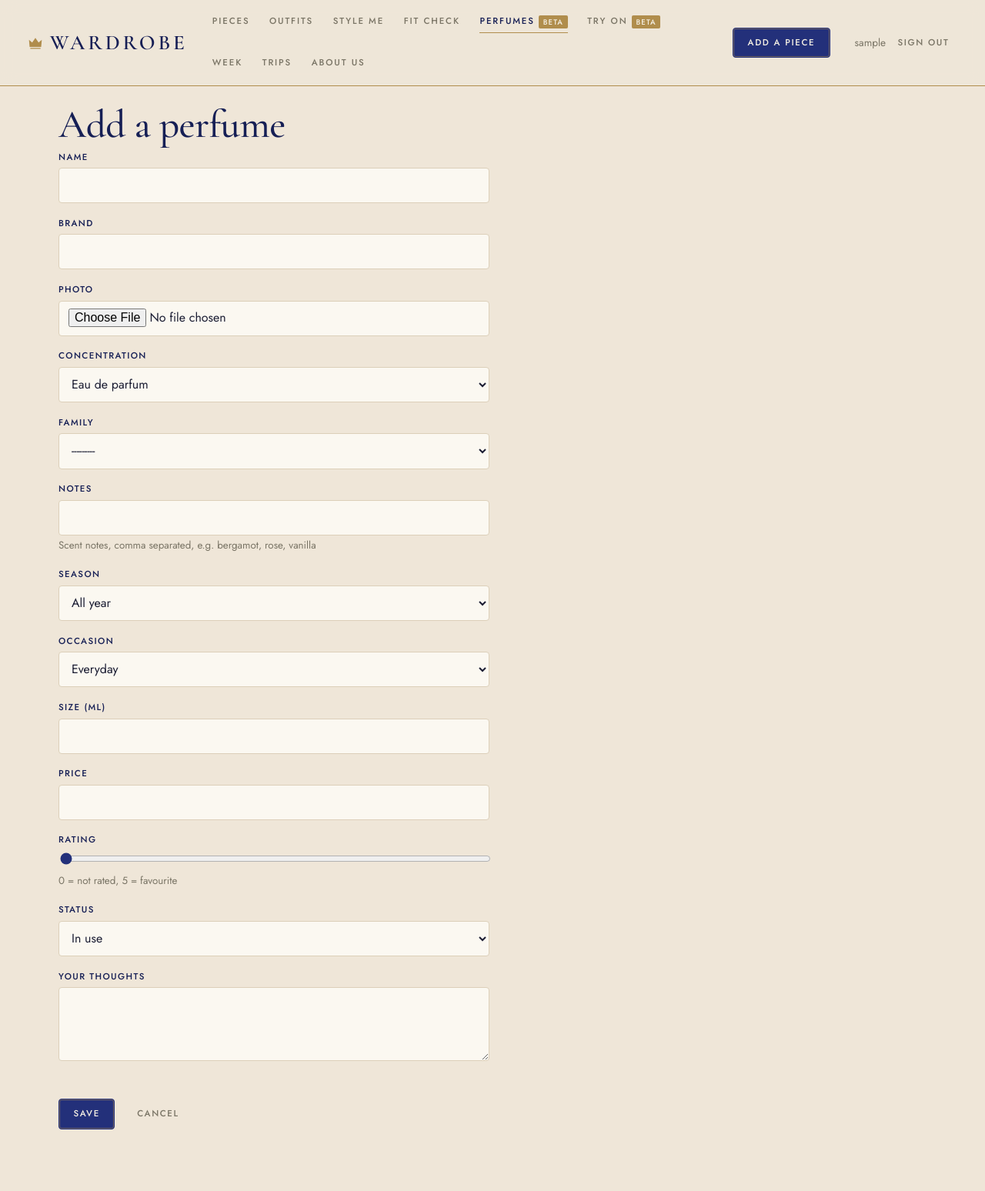
After one commit to RexAgarwal/Virtual-wardrobe, a Django app: page /perfumes/new/ in a window 1280 px wide. The commit adds this page. Shown: the whole page at 77% size. Run offline with Django 5.2, Linux system fonts and the light colour scheme; the visitor is signed in with stand-in values (Sample User, id 1); some libraries are stand-ins or nearby versions.

Commit message:
Add a Perfumes section (beta)
A separate shelf for fragrances with its own pages: add, view, edit and remove perfumes with brand,
bottle photo, concentration, scent family, notes, best season and occasion, size, price, rating and
status, plus search and filters. Private to each account, bottle photos are private too, and it is
switched on only for admins and the beta users through the same rollout setting as Try on.

Co-Authored-By: Claude Sonnet 5.5 <noreply@anthropic.com>

```diff
--- a/closet/forms.py
+++ b/closet/forms.py
@@ -1,6 +1,6 @@
 from django import forms
 
-from .models import Item, Outfit, Trip
+from .models import Item, Outfit, Perfume, Trip
 
 
 class ItemForm(forms.ModelForm):
@@ -52,3 +52,19 @@ class TripForm(forms.ModelForm):
         if data.get('start') and data.get('end') and data['end'] < data['start']:
             self.add_error('end', 'Return date is before the departure date.')
         return data
+
+
+class PerfumeForm(forms.ModelForm):
+    class Meta:
+        model = Perfume
+        fields = ['name', 'brand', 'photo', 'concentration', 'family', 'notes', 'season', 'occasion',
+                  'size_ml', 'price', 'rating', 'status', 'comments']
+        widgets = {
+            'rating': forms.NumberInput(attrs={'type': 'range', 'min': 0, 'max': 5}),
+            'comments': forms.Textarea(attrs={'rows': 3}),
+            'photo': forms.ClearableFileInput(attrs={'accept': 'image/*', 'capture': 'environment'}),
+        }
+        labels = {'comments': 'Your thoughts'}
+
+    def clean_rating(self):
+        return min(max(self.cleaned_data['rating'] or 0, 0), 5)
--- a/closet/models.py
+++ b/closet/models.py
@@ -208,3 +208,67 @@ class TryOn(models.Model):
 
     def get_absolute_url(self):
         return reverse('closet:tryon_job', args=[self.pk])
+
+
+class Perfume(models.Model):
+    class Concentration(models.TextChoices):
+        PARFUM = 'parfum', 'Parfum'
+        EDP = 'edp', 'Eau de parfum'
+        EDT = 'edt', 'Eau de toilette'
+        EDC = 'edc', 'Eau de cologne'
+        OTHER = 'other', 'Other'
+
+    class Family(models.TextChoices):
+        FRESH = 'fresh', 'Fresh'
+        CITRUS = 'citrus', 'Citrus'
+        FLORAL = 'floral', 'Floral'
+        WOODY = 'woody', 'Woody'
+        ORIENTAL = 'oriental', 'Oriental and amber'
+        GOURMAND = 'gourmand', 'Gourmand'
+        AROMATIC = 'aromatic', 'Aromatic'
+        SPICY = 'spicy', 'Spicy'
+        AQUATIC = 'aquatic', 'Aquatic'
+        LEATHER = 'leather', 'Leather and oud'
+
+    class Status(models.TextChoices):
+        IN_USE = 'in_use', 'In use'
+        WISHLIST = 'wishlist', 'Wishlist'
+        FINISHED = 'finished', 'Finished'
+
+    owner = models.ForeignKey(settings.AUTH_USER_MODEL, on_delete=models.CASCADE, related_name='perfumes')
+    name = models.CharField(max_length=120)
+    brand = models.CharField(max_length=80, blank=True)
+    photo = models.ImageField(upload_to='perfumes/%Y/%m/', blank=True)
+    concentration = models.CharField(max_length=10, choices=Concentration.choices, default=Concentration.EDP)
+    family = models.CharField(max_length=10, choices=Family.choices, blank=True)
+    notes = models.CharField(max_length=200, blank=True, help_text='Scent notes, comma separated, e.g. bergamot, rose, vanilla')
+    season = models.CharField(max_length=10, choices=Item.Season.choices, default=Item.Season.ALL)
+    occasion = models.CharField(max_length=10, choices=Outfit.Occasion.choices, default=Outfit.Occasion.EVERYDAY)
+    size_ml = models.PositiveSmallIntegerField(null=True, blank=True, verbose_name='Size (ml)')
+    price = models.DecimalField(max_digits=9, decimal_places=2, null=True, blank=True)
+    rating = models.PositiveSmallIntegerField(default=0, help_text='0 = not rated, 5 = favourite')
+    status = models.CharField(max_length=10, choices=Status.choices, default=Status.IN_USE)
+    comments = models.TextField(blank=True)
+    added = models.DateTimeField(auto_now_add=True)
+
+    class Meta:
+        ordering = ['brand', 'name']
+
+    def __str__(self):
+        return f'{self.brand} {self.name}'.strip()
+
+    def get_absolute_url(self):
+        return reverse('closet:perfume_detail', args=[self.pk])
+
+    @property
+    def note_list(self):
+        return [n.strip() for n in self.notes.split(',') if n.strip()]
+
+    @property
+    def stars(self):
+        return '★' * self.rating + '☆' * (5 - self.rating) if self.rating else ''
+
+    def save(self, *args, **kwargs):
+        if self.photo and not self.photo.name.endswith('.webp'):
+            self.photo = Item._shrink(self.photo)
+        super().save(*args, **kwargs)
--- a/closet/urls.py
+++ b/closet/urls.py
@@ -27,6 +27,11 @@ urlpatterns = [
     path('try-on/<int:pk>/', views.tryon_job, name='tryon_job'),
     path('try-on/<int:pk>/delete/', views.tryon_delete, name='tryon_delete'),
     path('outfits/<int:pk>/try-on/', views.tryon_start, name='tryon_start'),
+    path('perfumes/', views.perfume_list, name='perfume_list'),
+    path('perfumes/new/', views.perfume_create, name='perfume_create'),
+    path('perfumes/<int:pk>/', views.perfume_detail, name='perfume_detail'),
+    path('perfumes/<int:pk>/edit/', views.perfume_edit, name='perfume_edit'),
+    path('perfumes/<int:pk>/delete/', views.perfume_delete, name='perfume_delete'),
     path('about/', views.about, name='about'),
     path('plan/', views.planner, name='planner'),
     path('plan/set/', views.planner_set, name='planner_set'),
--- a/closet/views.py
+++ b/closet/views.py
@@ -19,8 +19,8 @@ from PIL import Image, UnidentifiedImageError
 
 from . import cutout, fitcheck, generator, tryon, weather
 from .features import feature_required
-from .forms import ItemForm, OutfitForm, TripForm
-from .models import Item, Outfit, PackItem, PlannedOutfit, Trip, TryOn, TryOnPhoto, WearLog
+from .forms import ItemForm, OutfitForm, PerfumeForm, TripForm
+from .models import Item, Outfit, PackItem, Perfume, PlannedOutfit, Trip, TryOn, TryOnPhoto, WearLog
 
 
 def _offer_cutout(item):
@@ -490,7 +490,9 @@ def media(request, path):
     from django.http import Http404
     from django.views.static import serve
     parts = path.split('/')
-    if parts[0] == 'tryon':
+    if parts[0] == 'perfumes':
+        allowed = request.user.perfumes.filter(photo=path).exists()
+    elif parts[0] == 'tryon':
         allowed = (TryOnPhoto.objects.filter(owner=request.user, photo=path).exists()
                    or TryOn.objects.filter(owner=request.user, result=path).exists())
     elif parts[0] == 'fitcheck':
@@ -571,3 +573,64 @@ def tryon_delete(request, pk):
         job.result.delete(save=False)
     job.delete()
     return redirect('closet:tryon')
+
+
+# --- Perfumes (beta) -----------------------------------------------------------------------------------------
+
+@feature_required('perfumes')
+def perfume_list(request):
+    qs = request.user.perfumes.all()
+    f = {k: request.GET.get(k, '') for k in ('family', 'season', 'status', 'q')}
+    if f['family']:
+        qs = qs.filter(family=f['family'])
+    if f['season']:
+        qs = qs.filter(Q(season=f['season']) | Q(season=Item.Season.ALL))
+    if f['status']:
+        qs = qs.filter(status=f['status'])
+    if f['q']:
+        qs = qs.filter(Q(name__icontains=f['q']) | Q(brand__icontains=f['q']) | Q(notes__icontains=f['q']))
+    return render(request, 'closet/perfume_list.html', {
+        'perfumes': qs, 'filters': f, 'nav': 'perfumes', 'total': request.user.perfumes.count(),
+        'families': Perfume.Family.choices, 'seasons': Item.Season.choices, 'statuses': Perfume.Status.choices})
+
+
+@feature_required('perfumes')
+def perfume_detail(request, pk):
+    perfume = get_object_or_404(Perfume, pk=pk, owner=request.user)
+    return render(request, 'closet/perfume_detail.html', {'perfume': perfume, 'nav': 'perfumes'})
+
+
+@feature_required('perfumes')
+def perfume_create(request):
+    form = PerfumeForm(request.POST or None, request.FILES or None)
+    if form.is_valid():
+        perfume = form.save(commit=False)
+        perfume.owner = request.user
+        perfume.save()
+        messages.success(request, f'Added {perfume}.')
+        return redirect(perfume)
+    return render(request, 'closet/perfume_form.html', {'form': form, 'title': 'Add a perfume', 'nav': 'perfumes'})
+
+
+@feature_required('perfumes')
+def perfume_edit(request, pk):
+    perfume = get_object_or_404(Perfume, pk=pk, owner=request.user)
+    form = PerfumeForm(request.POST or None, request.FILES or None, instance=perfume)
+    if form.is_valid():
+        form.save()
+        messages.success(request, 'Saved.')
+        return redirect(perfume)
+    return render(request, 'closet/perfume_form.html', {
+        'form': form, 'perfume': perfume, 'title': perfume.name, 'nav': 'perfumes'})
+
+
+@feature_required('perfumes')
+@require_POST
+def perfume_delete(request, pk):
+    perfume = get_object_or_404(Perfume, pk=pk, owner=request.user)
+    if perfume.photo:
+        perfume.photo.delete(save=False)
+    name = str(perfume)
+    perfume.delete()
+    messages.success(request, f'Removed {name}.')
+    return redirect('closet:perfume_list')
--- a/static/closet/style.css
+++ b/static/closet/style.css
@@ -274,3 +274,10 @@ input[type=checkbox] { width: auto; accent-color: var(--royal); }
 .tryons img, .tryons .ph { width: 100%; aspect-ratio: 3/4; object-fit: cover; border-radius: var(--radius); background: var(--card); }
 .tryons .ph { display: grid; place-items: center; color: var(--muted); border: 1px dashed var(--line); font-family: var(--serif); font-style: italic; }
 @media (max-width: 700px) { .tryon-grid { grid-template-columns: 1fr; } }
+
+/* perfumes (beta) */
+.perfumes { grid-template-columns: repeat(auto-fill, minmax(180px, 1fr)); }
+.bottle { aspect-ratio: 3/4; display: grid; place-items: center; color: var(--gold); background: radial-gradient(ellipse at 50% 35%, #fff, var(--paper)); }
+.bottle svg { width: 38%; height: auto; }
+.bottle.big { border-radius: var(--radius); border: 1px solid rgba(176, 141, 76, .3); box-shadow: var(--shadow); }
+.stars { color: var(--gold); letter-spacing: .12em; margin: 0; }
--- a/templates/base.html
+++ b/templates/base.html
@@ -18,6 +18,7 @@
     <a href="{% url 'closet:outfit_list' %}" {% if nav == 'outfits' %}aria-current="page"{% endif %}>Outfits</a>
     <a href="{% url 'closet:outfit_generate' %}" {% if nav == 'generate' %}aria-current="page"{% endif %}>Style me</a>
     <a href="{% url 'closet:fitcheck' %}" {% if nav == 'fitcheck' %}aria-current="page"{% endif %}>Fit check</a>
+    {% if features.perfumes %}<a href="{% url 'closet:perfume_list' %}" {% if nav == 'perfumes' %}aria-current="page"{% endif %}>Perfumes <span class="beta">beta</span></a>{% endif %}
     {% if features.tryon %}<a href="{% url 'closet:tryon' %}" {% if nav == 'tryon' %}aria-current="page"{% endif %}>Try on <span class="beta">beta</span></a>{% endif %}
     <a href="{% url 'closet:planner' %}" {% if nav == 'plan' %}aria-current="page"{% endif %}>Week</a>
     <a href="{% url 'closet:trip_list' %}" {% if nav == 'trips' %}aria-current="page"{% endif %}>Trips</a>
--- /dev/null
+++ b/templates/closet/perfume_form.html
@@ -0,0 +1,22 @@
+{% extends 'base.html' %}
+{% block title %}{{ title }}{% endblock %}
+{% block content %}
+<h1>{{ title }}</h1>
+<form method="post" enctype="multipart/form-data" class="stack">
+  {% csrf_token %}
+  {% if perfume.photo %}<img class="preview" src="{{ perfume.photo.url }}" alt="">{% endif %}
+  {{ form.non_field_errors }}
+  {% for field in form %}
+  <div class="field">
+    <label for="{{ field.id_for_label }}">{{ field.label }}</label>
+    {{ field }}
+    {% if field.help_text %}<small>{{ field.help_text }}</small>{% endif %}
+    {{ field.errors }}
+  </div>
+  {% endfor %}
+  <div class="actions">
+    <button class="btn primary">Save</button>
+    <a class="btn quiet" href="{% if perfume %}{{ perfume.get_absolute_url }}{% else %}{% url 'closet:perfume_list' %}{% endif %}">Cancel</a>
+  </div>
+</form>
+{% endblock %}
--- a/wardrobe/settings.py
+++ b/wardrobe/settings.py
@@ -167,4 +167,5 @@ SESSION_COOKIE_AGE = 60 * 60 * 24 * 90
 WARDROBE_BETA_USERS = ['Himanshu']
 WARDROBE_FEATURES = {
     'tryon': 'beta',
+    'perfumes': 'beta',
 }
```
Also changed, not shown: FEATURES.md (+10 -0 lines), closet/tests.py (+77 -0 lines), templates/closet/perfume_detail.html (added, +28 -0 lines), templates/closet/perfume_list.html (added, +56 -0 lines), closet/migrations/0008_perfume.py (added).
